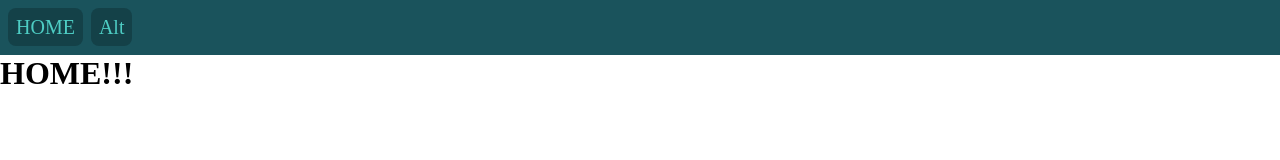
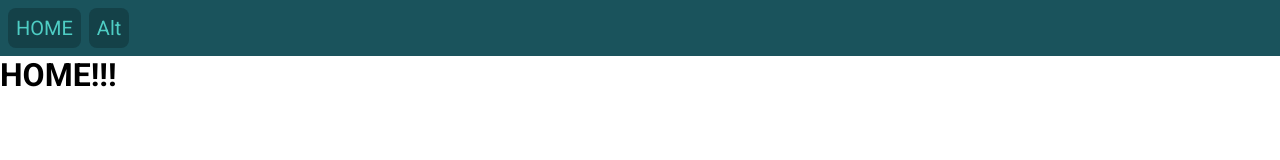
Before and after one commit to NoisyApple/react-review-expo, a React app: page / in a window 1280 px wide. Shown: the top 160 px of the page. Built offline with nearby package versions, Linux system fonts and the light colour scheme.

Commit message:
:sparkles: Roboto font added.

```diff
--- a/src/index.scss
+++ b/src/index.scss
@@ -4,4 +4,6 @@
   margin: 0;
   padding: 0;
   box-sizing: border-box;
+
+  @extend %font-sans-serif;
 }
--- /dev/null
+++ b/src/scss/_typography.scss
@@ -0,0 +1,5 @@
+@import url("https://fonts.googleapis.com/css2?family=Roboto:wght@100;300;400;500;700;900&display=swap");
+
+%font-sans-serif {
+  font-family: "Roboto", sans-serif;
+}
--- a/src/scss/index.scss
+++ b/src/scss/index.scss
@@ -1 +1,2 @@
 @import "colors";
+@import "typography";
```
